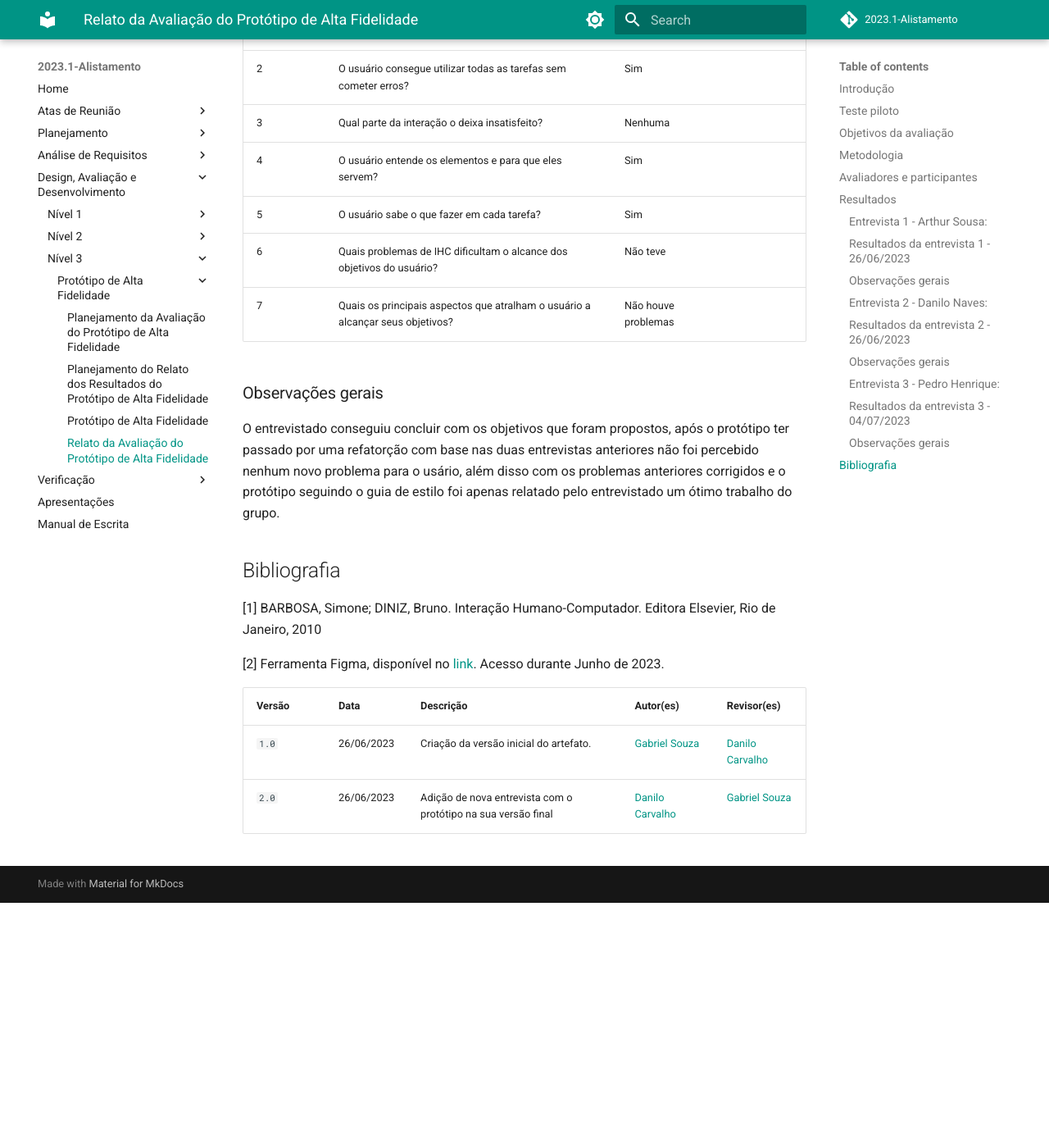
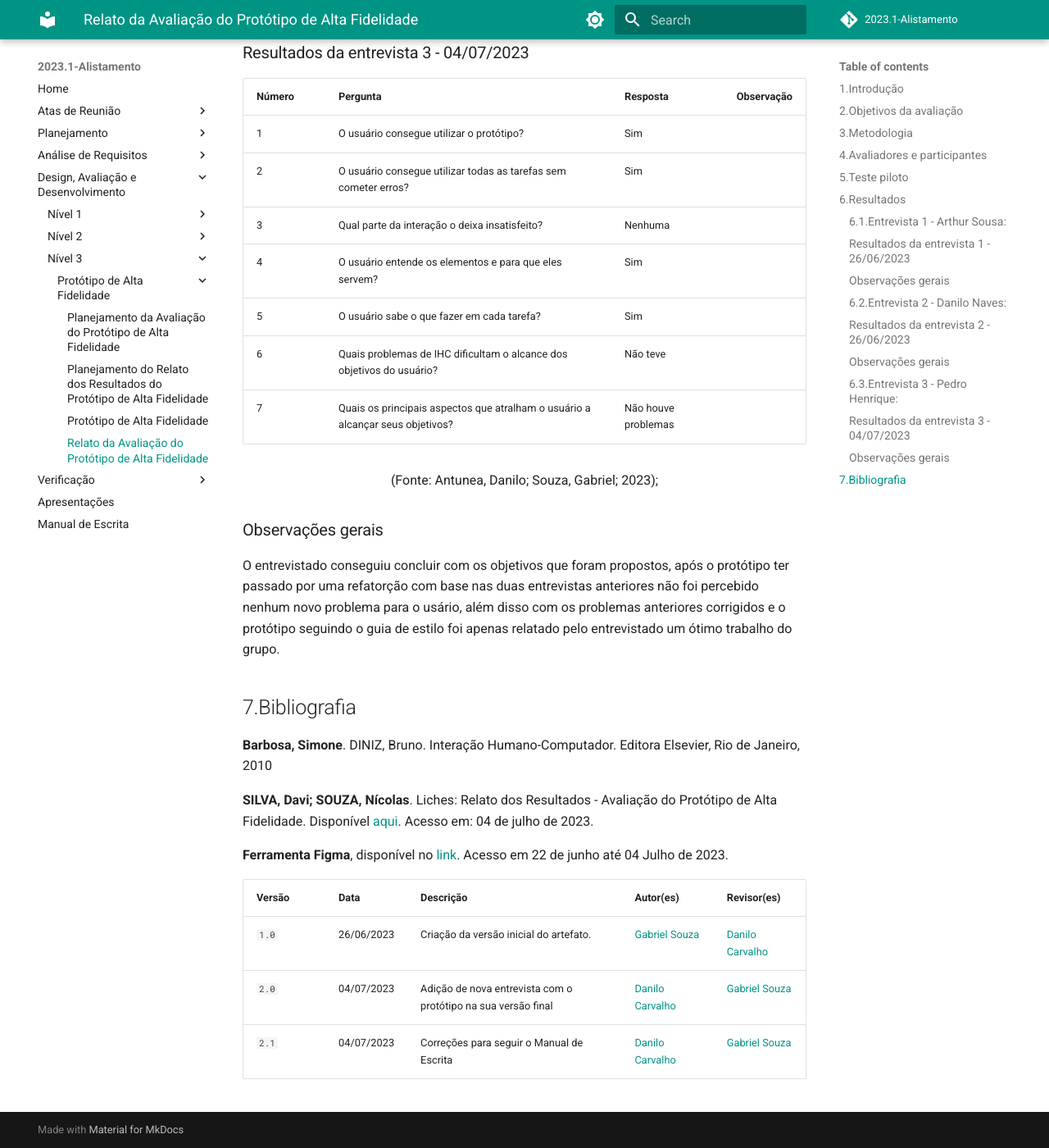
Before and after one commit to Interacao-Humano-Computador/2023.1-Alistamento, an MkDocs documentation site: the page built from docs/design_avaliacao_desenvolvimento/nivel3/relato_alta_fidelidade.md, in a window 1280 px wide and 1400 px high, scrolled down 5550 px. Shown: the whole window at 82% size. Built offline with MkDocs 1.6.1 and Material for MkDocs 9.7.7, drawn with Linux system fonts in a browser that asks for light colours; comment, search, counter and statistics services are not loaded; before the commit the page ends 6651 px from its top, so only the background shows below that; some of the changed text lies outside the part shown; grey boxes are pictures that could not be loaded.

Commit message:
Update relato_alta_fidelidade.md

```diff
--- a/docs/design_avaliacao_desenvolvimento/nivel3/relato_alta_fidelidade.md
+++ b/docs/design_avaliacao_desenvolvimento/nivel3/relato_alta_fidelidade.md
@@ -1,21 +1,11 @@
 # Relato dos resultados do protótipo de alta fidelidade
 
-## Introdução
+## 1.Introdução
 
 O relato contido neste artefato possui o objetivo de documentar e tornar explícito os resultados que foram obtidos mediante uma avaliação do protótipo de alta fidelidade criado pelo grupo 5 da disciplina de IHC. Nosso
 protótipo foi testado por usuários reais que deram seu feedback sobre a sua experiência quanto às atividades propostas, no ambito da usabilidade do protótipo.
 
-## Teste piloto
-
-O teste piloto foi realizado pelo integrante [Danilo Carvalho](https://github.com/Danilo-Carvalho-Antunes), no dia 26/05/2023. O teste foi realizado presencialmente nas dependências da UnB - FGA, e foi gravada mediante
-auxílio da plataforma do Microsoft Teams. Com o teste piloto realizado, foi possível validar a parte do nosso [planejamento](https://github.com/Interacao-Humano-Computador/2023.1-Alistamento/blob/main/docs/design_avaliacao_desenvolvimento/nivel3/planejamento_relato_alta_fidelidade.md)
-para a execução da avaliação.
-
-- Teste Piloto:
-
-<iframe width="560" height="315" src="https://www.youtube.com/embed/kRiV_GWmz_M" title="YouTube video player" frameborder="0" allow="accelerometer; autoplay; clipboard-write; encrypted-media; gyroscope; picture-in-picture; web-share" allowfullscreen></iframe>
-
-## Objetivos da avaliação
+## 2.Objetivos da avaliação
 
 O objetivo principal da avaliação realizada se baseia na procura por erros existentes dentro do protótipo, tanto na interação do usuário com as páginas como na interface. É importante salientar que para atingirmos este
 objetivo, levamos em consideração todas as notas e advertências que os usuários deixaram durante a execução da avaliação, além de nossas anotações a cerca dos sinais deixados pelos intrevistados no ato do teste.
@@ -33,22 +23,36 @@ para nos auxiliar durante a execução da avaliação. Segue a lista de questõe
 |6  |Quais problemas de IHC dificultam o alcance dos objetivos do usuário?
 |7 |Quais os principais aspectos que atralham o usuário a alcançar seus objetivos?
 
-## Metodologia
+<center>
+(Fonte: Antunea, Danilo; Souza, Gabriel; 2023);
+</center>
+
+## 3.Metodologia
 
 A metodologia que foi utilizada foi a do teste de usabilidade, na qual utiliza do método de observação para realizar a avaliação. A metodologia foi aplicada em um ambiente controlado, buscando-se com isso o mínimo de
 interferência externa possível. Assim, o entrevistado só teve acesso ao computador que foi utilizado no teste durante todo o tempo da avaliação.
 
-## Avaliadores e participantes
+## 4.Avaliadores e participantes
 
 Nosso avaliador foi o mesmo integrante que realizou o teste piloto, [Danilo Carvalho](https://github.com/Danilo-Carvalho-Antunes), e os entrevistados são alunos da FGA, calouros, que haviam recentemente utilizado
 o site do Alistamento Online para realizarem seu alistamento, assim, encaixando-se no [perfil do usuário](https://github.com/Interacao-Humano-Computador/2023.1-Alistamento/blob/main/docs/analise_requisitos/perfil_do_usuario.md)
 criado ao início do projeto. A avaliação foi realizada mediante a participação de 2 entrevistados: Arthur Sousa e Danilo Naves.
 
-## Resultados
+## 5.Teste piloto
+
+O teste piloto foi realizado pelo integrante [Danilo Carvalho](https://github.com/Danilo-Carvalho-Antunes), no dia 26/05/2023. O teste foi realizado presencialmente nas dependências da UnB - FGA, e foi gravada mediante
+auxílio da plataforma do Microsoft Teams. Com o teste piloto realizado, foi possível validar a parte do nosso [planejamento](https://github.com/Interacao-Humano-Computador/2023.1-Alistamento/blob/main/docs/design_avaliacao_desenvolvimento/nivel3/planejamento_relato_alta_fidelidade.md)
+para a execução da avaliação.
+
+- Teste Piloto:
+
+<iframe width="560" height="315" src="https://www.youtube.com/embed/kRiV_GWmz_M" title="YouTube video player" frameborder="0" allow="accelerometer; autoplay; clipboard-write; encrypted-media; gyroscope; picture-in-picture; web-share" allowfullscreen></iframe>
+
+## 6.Resultados
 
 A primeira entrevista foi realizada na manhã do dia 26/06/2023 com o Athur Sousa. Já a segunda foi realizada no mesmo dia, porém, no período da noite com o Danilo Naves. Segue abaixo os links para as duas entrevistas:
 
-### Entrevista 1 - Arthur Sousa:
+### 6.1.Entrevista 1 - Arthur Sousa:
 
 <iframe width="560" height="315" src="https://www.youtube.com/embed/8BLOnXHPx60" title="YouTube video player" frameborder="0" allow="accelerometer; autoplay; clipboard-write; encrypted-media; gyroscope; picture-in-picture; web-share" allowfullscreen></iframe>
 
@@ -64,13 +68,17 @@ A primeira entrevista foi realizada na manhã do dia 26/06/2023 com o Athur Sous
 |6  |Quais problemas de IHC dificultam o alcance dos objetivos do usuário? | Umas das herísticas de Nielsen que não foram atendidas | Não havia um botão para retroceder, assim, caso algum erro fosse cometido, não havia a possibilidade do usuário de poder reverter.
 |7 |Quais os principais aspectos que atralham o usuário a alcançar seus objetivos? | A confusão de não saber o que a página pedia ao certo, se era um dado referente ao seu pai, ou um dado seu |
 
+<center>
+(Fonte: Antunea, Danilo; Souza, Gabriel; 2023);
+</center>
+
 ### Observações gerais
 
 O entrevistado conseguiu concluir com os objetivos que foram propostos, mas houve algumas observações feitas da sua parte, além de uma confusão que atrapalhou a execução de uma das atividades. Sua sugestão foi
 a implementação de um botão para poder retroceder a página. Já quanto a confusão que foi observada, se trata de uma não especificação precisa da natureza de um dos dados que é solicitado, com isso, podemos concluir
 que já temos algumas melhorias que podem ser feitas no protótipo.
 
-### Entrevista 2 - Danilo Naves:
+### 6.2.Entrevista 2 - Danilo Naves:
 
 <iframe width="560" height="315" src="https://www.youtube.com/embed/DgxFHQAJw2E" title="YouTube video player" frameborder="0" allow="accelerometer; autoplay; clipboard-write; encrypted-media; gyroscope; picture-in-picture; web-share" allowfullscreen></iframe>
 
@@ -86,11 +94,15 @@ que já temos algumas melhorias que podem ser feitas no protótipo.
 |6  |Quais problemas de IHC dificultam o alcance dos objetivos do usuário? | Uma das heurísticas de Nielsen não foi atendida | Não tem a opção de voltar nas páginas, isso chamou a atenção do entrevistado
 |7 |Quais os principais aspectos que atralham o usuário a alcançar seus objetivos? | Não houve |
 
+<center>
+(Fonte: Antunea, Danilo; Souza, Gabriel; 2023);
+</center>
+
 ### Observações gerais
 
 O entrevistado gostou do design e da dinâmica apresentada pelas páginas, a única observação deixada por ele foi a inexistência de um botão de voltar nas páginas. Não houve algo que dificultasse sua dinâmica por entre as páginas até chegar nos objetivos, assim, podemos ficar com a observação dos botões de voltar, que deveriam constar nas páginas desenvolvidas no protótipo.
 
-### Entrevista 3 - Pedro Henrique:
+### 6.3.Entrevista 3 - Pedro Henrique:
 
 <iframe width="560" height="315" src="https://www.youtube.com/embed/SAle2axRykE" title="YouTube video player" frameborder="0" allow="accelerometer; autoplay; clipboard-write; encrypted-media; gyroscope; picture-in-picture; web-share" allowfullscreen></iframe>
 
@@ -107,18 +119,25 @@ O entrevistado gostou do design e da dinâmica apresentada pelas páginas, a ún
 |6  |Quais problemas de IHC dificultam o alcance dos objetivos do usuário? | Não teve |
 |7 |Quais os principais aspectos que atralham o usuário a alcançar seus objetivos? | Não houve problemas |
 
+<center>
+(Fonte: Antunea, Danilo; Souza, Gabriel; 2023);
+</center>
+
 ### Observações gerais
 
 O entrevistado conseguiu concluir com os objetivos que foram propostos, após o protótipo ter passado por uma refatorção com base nas duas entrevistas anteriores não foi percebido nenhum novo problema para o usário, além disso com os problemas anteriores corrigidos e o protótipo seguindo o guia de estilo foi apenas relatado pelo entrevistado um ótimo trabalho do grupo.
 
 
-## Bibliografia
+## 7.Bibliografia
 
-[1] BARBOSA, Simone; DINIZ, Bruno. Interação Humano-Computador. Editora Elsevier, Rio de Janeiro, 2010
+**Barbosa, Simone**. DINIZ, Bruno. Interação Humano-Computador. Editora Elsevier, Rio de Janeiro, 2010
 
-[2] Ferramenta Figma, disponível no [link](https://www.figma.com). Acesso durante Junho de 2023.
+**SILVA, Davi; SOUZA, Nícolas**. Liches: Relato dos Resultados - Avaliação do Protótipo de Alta Fidelidade. Disponível [aqui](https://interacao-humano-computador.github.io/2022.2-Lichess/design_avaliacao_desenvolvimento/nivel_3/resultados_alta_fidelidade/). Acesso em: 04 de julho de 2023.
+
+**Ferramenta Figma**, disponível no [link](https://www.figma.com). Acesso em 22 de junho até 04 Julho de 2023.
 
 | Versão | Data  | Descrição                          | Autor(es)     |  Revisor(es)  |
 | ------ | ----- | ---------------------------------- | ------------- | ------------- |
 | `1.0`  | 26/06/2023  | Criação da versão inicial do artefato.|  [Gabriel Souza](https://github.com/GabrielMS00) | [Danilo Carvalho](https://github.com/Danilo-Carvalho-Antunes) |
-| `2.0`  | 26/06/2023  | Adição de nova entrevista com o protótipo na sua versão final | [Danilo Carvalho](https://github.com/Danilo-Carvalho-Antunes) | [Gabriel Souza](https://github.com/GabrielMS00) |
+| `2.0`  | 04/07/2023  | Adição de nova entrevista com o protótipo na sua versão final | [Danilo Carvalho](https://github.com/Danilo-Carvalho-Antunes) | [Gabriel Souza](https://github.com/GabrielMS00) |
+| `2.1`  | 04/07/2023  | Correções para seguir o Manual de Escrita | [Danilo Carvalho](https://github.com/Danilo-Carvalho-Antunes) | [Gabriel Souza](https://github.com/GabrielMS00) |
```
